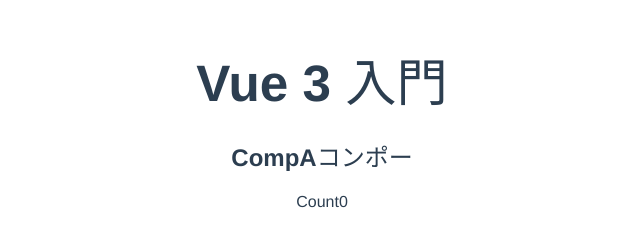
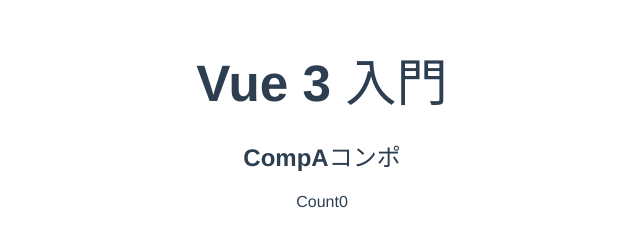
Before and after one commit to eppula119/vue3_practice1, a Vue app: page / in a window 1280 px wide. Shown: the part 242-475 px from the top of the page, without its empty margins (318-958 px from the left). Built offline with nearby package versions, Linux system fonts and the light colour scheme.

Commit message:
テスト

```diff
--- a/src/components/CompA.vue
+++ b/src/components/CompA.vue
@@ -3,7 +3,7 @@
 import { counter } from '../store/countStore';
 </script>
 <template>
-  <h2>CompAコンポー</h2>
+  <h2>CompAコンポ</h2>
   <p>Count{{ counter.count }}</p>
   <CompB />
 </template>
```
